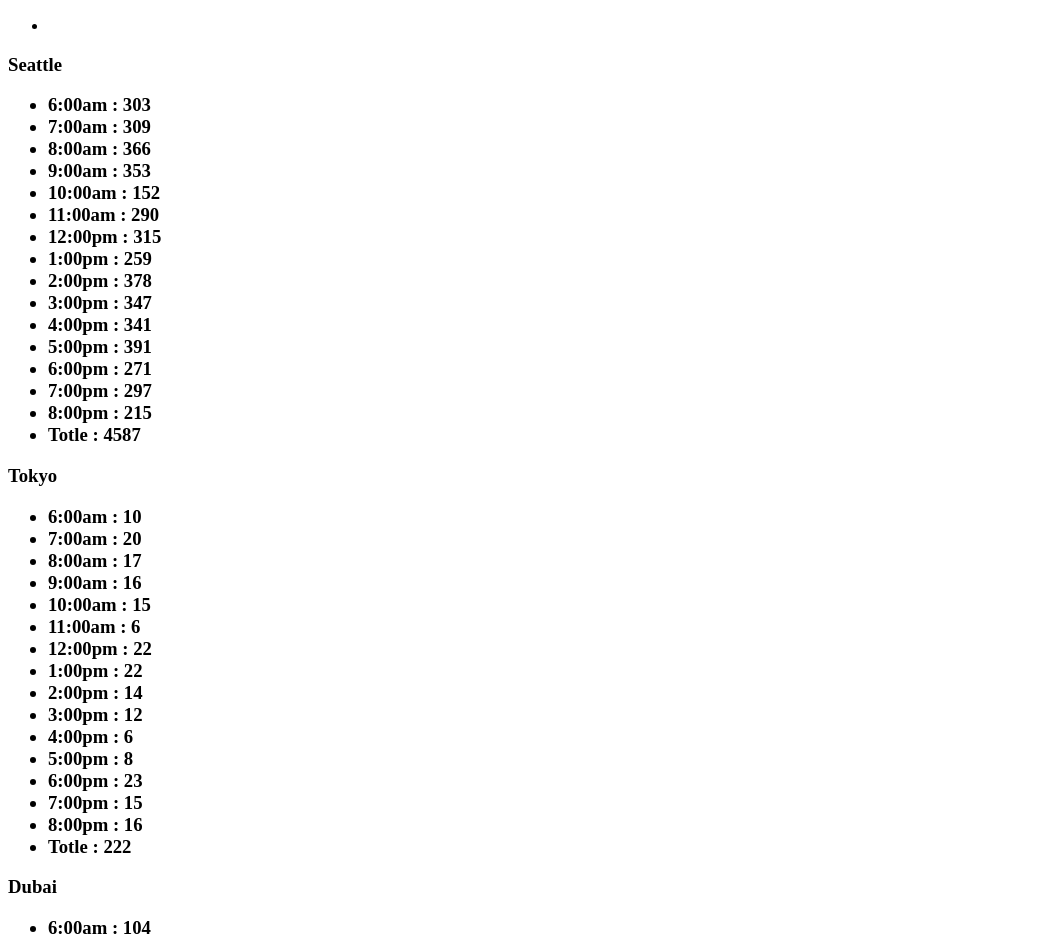
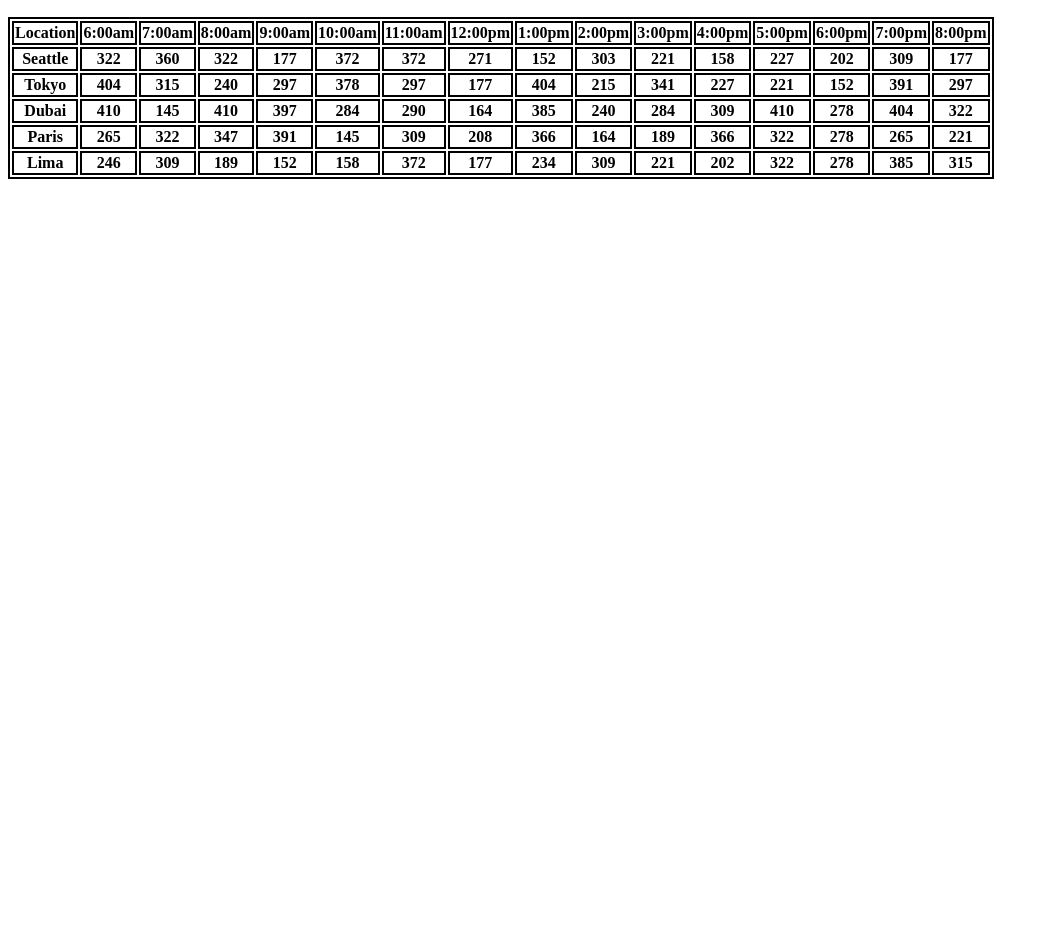
Before and after one commit to HidayaSyam/cookie-stand, a plain HTML site: page sales.html in a window 1280 px wide. Shown: the part 50-991 px from the top of the page, without its empty margins (0-1049 px from the left). After the commit the page ends 800 px from the top, so only its background shows below. Drawn offline with Linux system fonts and the light colour scheme.

Commit message:
construcert

```diff
--- a/app.js
+++ b/app.js
@@ -1,3 +1,5 @@
+'use strict'
+
 'use strict'
 
 //-----------------------Array Hours
@@ -10,16 +12,19 @@ function getRandomInt(minvalue, maxvalue) {
     return Math.floor(randomNum * (maxvalue - minvalue + 1)) + minvalue;
 }
 
+var arrLocation = [];
+function Location(mincust, maxcust, location, avgeslae) {
+    this.mincust = mincust;
+    this.maxcust = maxcust;
+    this.location = location;
+    this.avgeslae = avgeslae;
+    this.arrcookies = [];
+    this.numberOfcustomer = 0;
+    arrLocation.push(this);
 
-var Seattle = {
-    mincust: 23,
-    maxcust: 65,
-    location: 'Seattle',
-    avgeslae: 6.3,
-    arrcookies: [],
-    numberOfcustomer: 0,
-    getCookise: function () {
-        //console.log(hours.length)
+}
+
+Location.prototype.getCookise = function () {
     for (var i = 0; i < hours.length; i++) {
 
         this.numberOfcustomer = getRandomInt(this.mincust, this.maxcust);
@@ -29,287 +34,406 @@ var Seattle = {
 
 
     }
-    },
-    getTotal: function ()
-    {
-        var sum=0;
+
+}
+
+Location.prototype.getTotal = function () {
+    var sum = 0;
     for (let i = 0; i < this.arrcookies.length; i++) {
-            sum =sum+ this.arrcookies[i];
+        sum = sum + this.arrcookies[i];
 
     }
     return sum;
 
-    },
+}
+ var arrcookiesperHour=[];
+Location.prototype.getTotalPerHour=function () {
 
-    render: function () {
-        var parent = document.getElementById("Salmon");
-        var artical=document.createElement('artical');
-        parent.appendChild(artical);
 
-        var h3= document.createElement('h3');
-        h3.textContent=this.location;
-        artical.appendChild(h3);
-
-        var p= document.createElement('p');
-        h3.appendChild(p);
-
-        var ul=document.createElement('ul');
-        p.appendChild(ul);
-
-        for (let i = 0; i < this.arrcookies.length; i++) {
-            var li=document.createElement('li');
-            li.textContent=hours[i]+' : '+this.arrcookies[i];
-            ul.appendChild(li);
-
-        }
-        var li1=document.createElement('li');
-        li1.textContent='Totle : '+this.getTotal();
-        ul.appendChild(li1);
+    for (let i = 0; i < hours.length; i++) {
+        var total=0;
+      total = total+arrLocation[0].numofcookies[i]+arrLocation[1].numofcookies[i]+arrLocation[2].numofcookies[i]+arrLocation[3].numofcookies[i];
+        arrcookiesperHour.push(total);
     }
 
-}
-Seattle.getCookise();
-Seattle.render();
-
-var Tokyo = {
-    mincust: 3,
-    maxcust: 24,
-    location: 'Tokyo',
-    avgeslae: 1.2,
-    arrcookies: [],
-    numberOfcustomer: 0,
-    getCookise: function () {
-        //console.log(hours.length)
-        for (var i = 0; i < hours.length; i++) {
-
-            this.numberOfcustomer = getRandomInt(this.mincust, this.maxcust);
-            console.log(this.numberOfcustomer);
-            var numofcookies = Math.ceil(this.numberOfcustomer * this.avgeslae)
-            this.arrcookies.push(numofcookies);
 
 
 }
-    },
-    getTotal: function ()
-    {
-        var sum=0;
-        for (let i = 0; i < this.arrcookies.length; i++) {
-            sum =sum+ this.arrcookies[i];
+var parent = document.getElementById('par');
+var table = document.createElement('table');
+parent.appendChild(table);
+//---------------------------------------------------------------------------
+Location.prototype.renderTable = function () {
 
-        }
-        return sum;
+    var tr = document.createElement('tr');
+    var th = document.createElement('th');
+    th.textContent = 'Location' + ' ';
+    tr.appendChild(th);
 
-    },
+    for (let i = 0; i < hours.length; i++) {
 
-    render: function () {
-        var parent = document.getElementById("Salmon");
-        var artical=document.createElement('artical');
-        parent.appendChild(artical);
+        var th1 = document.createElement('th');
+        th1.textContent = hours[i] + ' ';
+        tr.appendChild(th1);
 
-        var h3= document.createElement('h3');
-        h3.textContent=this.location;
-        artical.appendChild(h3);
 
-        var p= document.createElement('p');
-        h3.appendChild(p);
 
-        var ul=document.createElement('ul');
-        p.appendChild(ul);
-
-        for (let i = 0; i < this.arrcookies.length; i++) {
-            var li=document.createElement('li');
-            li.textContent=hours[i]+' : '+this.arrcookies[i];
-            ul.appendChild(li);
-
-        }
-        var li1=document.createElement('li');
-        li1.textContent='Totle : '+this.getTotal();
-        ul.appendChild(li1);
     }
 
 
+
+    table.appendChild(tr);
+
+    parent.appendChild(table);
+
 }
-Tokyo.getCookise();
-Tokyo.render();
+//----------------------------------------------------------------------------------
 
-var Dubai = {
-    mincust: 11,
-    maxcust: 38,
-    location: 'Dubai',
-    avgeslae: 3.7,
-    arrcookies: [],
-    numberOfcustomer: 0,
-    getCookise: function () {
-        //console.log(hours.length)
-        for (var i = 0; i < hours.length; i++) {
+Location.prototype.render = function () {
+    var tr1 = document.createElement('tr');
+    var th1 = document.createElement('th');
+    th1.textContent = this.location + ' ';
+    tr1.appendChild(th1);
 
-            this.numberOfcustomer = getRandomInt(this.mincust, this.maxcust);
-            console.log(this.numberOfcustomer);
-            var numofcookies = Math.ceil(this.numberOfcustomer * this.avgeslae)
-            this.arrcookies.push(numofcookies);
+
+    for (let i = 0; i < hours.length; i++) {
+
+        var th1 = document.createElement('th');
+        th1.textContent = this.arrcookies[i] + ' ';
+        tr1.appendChild(th1);
 
 
     }
-    },
-    getTotal: function ()
-    {
-        var sum=0;
-        for (let i = 0; i < this.arrcookies.length; i++) {
-            sum =sum+ this.arrcookies[i];
 
+    table.appendChild(tr1);
+
+    parent.appendChild(table);
 }
-        return sum;
-
-    },
-
-    render: function () {
-        var parent = document.getElementById("Salmon");
-        var artical=document.createElement('artical');
-        parent.appendChild(artical);
-
-        var h3= document.createElement('h3');
-        h3.textContent=this.location;
-        artical.appendChild(h3);
-
-        var p= document.createElement('p');
-        h3.appendChild(p);
-
-        var ul=document.createElement('ul');
-        p.appendChild(ul);
-
-        for (let i = 0; i < this.arrcookies.length; i++) {
-            var li=document.createElement('li');
-            li.textContent=hours[i]+' : '+this.arrcookies[i];
-            ul.appendChild(li);
-
+//-----------------------------------------------------------------------------------------
+var Seattle = new Location(23, 65, 'Seattle', 6.3);
+var Tokyo = new Location(23, 65, 'Tokyo', 6.3);
+var Dubai = new Location(23, 65, 'Dubai', 6.3);
+var Paris = new Location(23, 65, 'Paris', 6.3);
+var Lima = new Location(23, 65, 'Lima', 6.3);
+Seattle.renderTable();
+for (let i = 0; i < arrLocation.length; i++) {
+    arrLocation[i].getCookise();
+    arrLocation[i].render();
 }
-        var li1=document.createElement('li');
-        li1.textContent='Totle : '+this.getTotal();
-        ul.appendChild(li1);
-    }
+//---------------------------------------------
 
 
-}
-Dubai.getCookise();
-Dubai.render();
 
-var Paris = {
-    mincust: 20,
-    maxcust: 38,
-    location: 'Paris',
-    avgeslae: 2.3,
-    arrcookies: [],
-    numberOfcustomer: 0,
-    getCookise: function () {
-        //console.log(hours.length)
-        for (var i = 0; i < hours.length; i++) {
+// //-----------------------Array Hours
+// var hours =
+//     ['6:00am', '7:00am', '8:00am', '9:00am', '10:00am', '11:00am',
+//         '12:00pm', '1:00pm', '2:00pm', '3:00pm', '4:00pm', '5:00pm', '6:00pm', '7:00pm', '8:00pm'];
 
-            this.numberOfcustomer = getRandomInt(this.mincust, this.maxcust);
-            console.log(this.numberOfcustomer);
-            var numofcookies = Math.ceil(this.numberOfcustomer * this.avgeslae)
-            this.arrcookies.push(numofcookies);
+// function getRandomInt(minvalue, maxvalue) {
+//     var randomNum = Math.random();
+//     return Math.floor(randomNum * (maxvalue - minvalue + 1)) + minvalue;
+// }
+// /
+
+// var Seattle = {
+//     mincust: 23,
+//     maxcust: 65,
+//     location: 'Seattle',
+//     avgeslae: 6.3,
+//     arrcookies: [],
+//     numberOfcustomer: 0,
+//     getCookise: function () {
+//         //console.log(hours.length)
+//         for (var i = 0; i < hours.length; i++) {
+
+//             this.numberOfcustomer = getRandomInt(this.mincust, this.maxcust);
+//             console.log(this.numberOfcustomer);
+//             var numofcookies = Math.ceil(this.numberOfcustomer * this.avgeslae)
+//             this.arrcookies.push(numofcookies);
 
 
-        }
-    },
-    getTotal: function ()
-    {
-        var sum=0;
-        for (let i = 0; i < this.arrcookies.length; i++) {
-            sum =sum+ this.arrcookies[i];
+//         }
+//     },
+//     getTotal: function ()
+//     {
+//         var sum=0;
+//         for (let i = 0; i < this.arrcookies.length; i++) {
+//             sum =sum+ this.arrcookies[i];
 
-        }
-        return sum;
+//         }
+//         return sum;
 
-    },
+//     },
 
-    render: function () {
-        var parent = document.getElementById("Salmon");
-        var artical=document.createElement('artical');
-        parent.appendChild(artical);
+//     render: function () {
+//         var parent = document.getElementById("Salmon");
+//         var artical=document.createElement('artical');
+//         parent.appendChild(artical);
 
-        var h3= document.createElement('h3');
-        h3.textContent=this.location;
-        artical.appendChild(h3);
+//         var h3= document.createElement('h3');
+//         h3.textContent=this.location;
+//         artical.appendChild(h3);
 
-        var p= document.createElement('p');
-        h3.appendChild(p);
+//         var p= document.createElement('p');
+//         h3.appendChild(p);
 
-        var ul=document.createElement('ul');
-        p.appendChild(ul);
+//         var ul=document.createElement('ul');
+//         p.appendChild(ul);
 
-        for (let i = 0; i < this.arrcookies.length; i++) {
-            var li=document.createElement('li');
-            li.textContent=hours[i]+' : '+this.arrcookies[i];
-            ul.appendChild(li);
+//         for (let i = 0; i < this.arrcookies.length; i++) {
+//             var li=document.createElement('li');
+//             li.textContent=hours[i]+' : '+this.arrcookies[i];
+//             ul.appendChild(li);
 
-        }
-        var li1=document.createElement('li');
-        li1.textContent='Totle : '+this.getTotal();
-        ul.appendChild(li1);
-    }
+//         }
+//         var li1=document.createElement('li');
+//         li1.textContent='Totle : '+this.getTotal();
+//         ul.appendChild(li1);
+//     }
+
+// }
+// Seattle.getCookise();
+// Seattle.render();
+
+// var Tokyo = {
+//     mincust: 3,
+//     maxcust: 24,
+//     location: 'Tokyo',
+//     avgeslae: 1.2,
+//     arrcookies: [],
+//     numberOfcustomer: 0,
+//     getCookise: function () {
+//         //console.log(hours.length)
+//         for (var i = 0; i < hours.length; i++) {
+
+//             this.numberOfcustomer = getRandomInt(this.mincust, this.maxcust);
+//             console.log(this.numberOfcustomer);
+//             var numofcookies = Math.ceil(this.numberOfcustomer * this.avgeslae)
+//             this.arrcookies.push(numofcookies);
 
 
-}
-Paris.getCookise();
-Paris.render();
-var Lima = {
-    mincust: 2,
-    maxcust: 16,
-    location: 'Lima',
-    avgeslae: 4.6,
-    arrcookies: [],
-    numberOfcustomer: 0,
-    getCookise: function () {
-        //console.log(hours.length)
-        for (var i = 0; i < hours.length; i++) {
+//         }
+//     },
+//     getTotal: function ()
+//     {
+//         var sum=0;
+//         for (let i = 0; i < this.arrcookies.length; i++) {
+//             sum =sum+ this.arrcookies[i];
 
-            this.numberOfcustomer = getRandomInt(this.mincust, this.maxcust);
-            console.log(this.numberOfcustomer);
-            var numofcookies = Math.ceil(this.numberOfcustomer * this.avgeslae)
-            this.arrcookies.push(numofcookies);
+//         }
+//         return sum;
+
+//     },
+
+//     render: function () {
+//         var parent = document.getElementById("Salmon");
+//         var artical=document.createElement('artical');
+//         parent.appendChild(artical);
+
+//         var h3= document.createElement('h3');
+//         h3.textContent=this.location;
+//         artical.appendChild(h3);
+
+//         var p= document.createElement('p');
+//         h3.appendChild(p);
+
+//         var ul=document.createElement('ul');
+//         p.appendChild(ul);
+
+//         for (let i = 0; i < this.arrcookies.length; i++) {
+//             var li=document.createElement('li');
+//             li.textContent=hours[i]+' : '+this.arrcookies[i];
+//             ul.appendChild(li);
+
+//         }
+//         var li1=document.createElement('li');
+//         li1.textContent='Totle : '+this.getTotal();
+//         ul.appendChild(li1);
+//     }
 
 
-        }
-    },
-    getTotal: function ()
-    {
-        var sum=0;
-        for (let i = 0; i < this.arrcookies.length; i++) {
-            sum =sum+ this.arrcookies[i];
+// }
+// Tokyo.getCookise();
+// Tokyo.render();
 
-        }
-        return sum;
+// var Dubai = {
+//     mincust: 11,
+//     maxcust: 38,
+//     location: 'Dubai',
+//     avgeslae: 3.7,
+//     arrcookies: [],
+//     numberOfcustomer: 0,
+//     getCookise: function () {
+//         //console.log(hours.length)
+//         for (var i = 0; i < hours.length; i++) {
 
-    },
-
-    render: function () {
-        var parent = document.getElementById("Salmon");
-        var artical=document.createElement('artical');
-        parent.appendChild(artical);
-
-        var h3= document.createElement('h3');
-        h3.textContent=this.location;
-        artical.appendChild(h3);
-
-        var p= document.createElement('p');
-        h3.appendChild(p);
-
-        var ul=document.createElement('ul');
-        p.appendChild(ul);
-
-        for (let i = 0; i < this.arrcookies.length; i++) {
-            var li=document.createElement('li');
-            li.textContent=hours[i]+' : '+this.arrcookies[i];
-            ul.appendChild(li);
-
-        }
-        var li1=document.createElement('li');
-        li1.textContent='Totle : '+this.getTotal();
-        ul.appendChild(li1);
-    }
+//             this.numberOfcustomer = getRandomInt(this.mincust, this.maxcust);
+//             console.log(this.numberOfcustomer);
+//             var numofcookies = Math.ceil(this.numberOfcustomer * this.avgeslae)
+//             this.arrcookies.push(numofcookies);
 
 
-}
-Lima.getCookise();
-Lima.render();
+//         }
+//     },
+//     getTotal: function ()
+//     {
+//         var sum=0;
+//         for (let i = 0; i < this.arrcookies.length; i++) {
+//             sum =sum+ this.arrcookies[i];
+
+//         }
+//         return sum;
+
+//     },
+
+//     render: function () {
+//         var parent = document.getElementById("Salmon");
+//         var artical=document.createElement('artical');
+//         parent.appendChild(artical);
+
+//         var h3= document.createElement('h3');
+//         h3.textContent=this.location;
+//         artical.appendChild(h3);
+
+//         var p= document.createElement('p');
+//         h3.appendChild(p);
+
+//         var ul=document.createElement('ul');
+//         p.appendChild(ul);
+
+//         for (let i = 0; i < this.arrcookies.length; i++) {
+//             var li=document.createElement('li');
+//             li.textContent=hours[i]+' : '+this.arrcookies[i];
+//             ul.appendChild(li);
+
+//         }
+//         var li1=document.createElement('li');
+//         li1.textContent='Totle : '+this.getTotal();
+//         ul.appendChild(li1);
+//     }
+
+
+// }
+// Dubai.getCookise();
+// Dubai.render();
+
+// var Paris = {
+//     mincust: 20,
+//     maxcust: 38,
+//     location: 'Paris',
+//     avgeslae: 2.3,
+//     arrcookies: [],
+//     numberOfcustomer: 0,
+//     getCookise: function () {
+//         //console.log(hours.length)
+//         for (var i = 0; i < hours.length; i++) {
+
+//             this.numberOfcustomer = getRandomInt(this.mincust, this.maxcust);
+//             console.log(this.numberOfcustomer);
+//             var numofcookies = Math.ceil(this.numberOfcustomer * this.avgeslae)
+//             this.arrcookies.push(numofcookies);
+
+
+//         }
+//     },
+//     getTotal: function ()
+//     {
+//         var sum=0;
+//         for (let i = 0; i < this.arrcookies.length; i++) {
+//             sum =sum+ this.arrcookies[i];
+
+//         }
+//         return sum;
+
+//     },
+
+//     render: function () {
+//         var parent = document.getElementById("Salmon");
+//         var artical=document.createElement('artical');
+//         parent.appendChild(artical);
+
+//         var h3= document.createElement('h3');
+//         h3.textContent=this.location;
+//         artical.appendChild(h3);
+
+//         var p= document.createElement('p');
+//         h3.appendChild(p);
+
+//         var ul=document.createElement('ul');
+//         p.appendChild(ul);
+
+//         for (let i = 0; i < this.arrcookies.length; i++) {
+//             var li=document.createElement('li');
+//             li.textContent=hours[i]+' : '+this.arrcookies[i];
+//             ul.appendChild(li);
+
+//         }
+//         var li1=document.createElement('li');
+//         li1.textContent='Totle : '+this.getTotal();
+//         ul.appendChild(li1);
+//     }
+
+
+// }
+// Paris.getCookise();
+// Paris.render();
+// var Lima = {
+//     mincust: 2,
+//     maxcust: 16,
+//     location: 'Lima',
+//     avgeslae: 4.6,
+//     arrcookies: [],
+//     numberOfcustomer: 0,
+//     getCookise: function () {
+//         //console.log(hours.length)
+//         for (var i = 0; i < hours.length; i++) {
+
+//             this.numberOfcustomer = getRandomInt(this.mincust, this.maxcust);
+//             console.log(this.numberOfcustomer);
+//             var numofcookies = Math.ceil(this.numberOfcustomer * this.avgeslae)
+//             this.arrcookies.push(numofcookies);
+
+
+//         }
+//     },
+//     getTotal: function ()
+//     {
+//         var sum=0;
+//         for (let i = 0; i < this.arrcookies.length; i++) {
+//             sum =sum+ this.arrcookies[i];
+
+//         }
+//         return sum;
+
+//     },
+
+//     render: function () {
+//         var parent = document.getElementById("Salmon");
+//         var artical=document.createElement('artical');
+//         parent.appendChild(artical);
+
+//         var h3= document.createElement('h3');
+//         h3.textContent=this.location;
+//         artical.appendChild(h3);
+
+//         var p= document.createElement('p');
+//         h3.appendChild(p);
+
+//         var ul=document.createElement('ul');
+//         p.appendChild(ul);
+
+//         for (let i = 0; i < this.arrcookies.length; i++) {
+//             var li=document.createElement('li');
+//             li.textContent=hours[i]+' : '+this.arrcookies[i];
+//             ul.appendChild(li);
+
+//         }
+//         var li1=document.createElement('li');
+//         li1.textContent='Totle : '+this.getTotal();
+//         ul.appendChild(li1);
+//     }
+
+
+// }
+// Lima.getCookise();
+// Lima.render();
--- /dev/null
+++ b/css/style.css
@@ -0,0 +1,5 @@
+table ,td,th,tr
+{
+    border:2px solid black ;
+
+}
--- a/sales.html
+++ b/sales.html
@@ -4,6 +4,7 @@
 <head>
     <meta charset="UTF-8">
     <meta name="viewport" content="width=device-width, initial-scale=1.0">
+    <link rel="stylesheet" href="css/style.css">
     <title>Document</title>
 
 </head>
@@ -15,13 +16,8 @@
     <main>
         <div id="Salmon">
             <article>
-                <p>
+                <p id="par">
 
-                <ul>
-                    <li>
-
-                    </li>
-                </ul>
                 </p>
 
 
```
Lines whose indentation alone changed are shown as unchanged.
